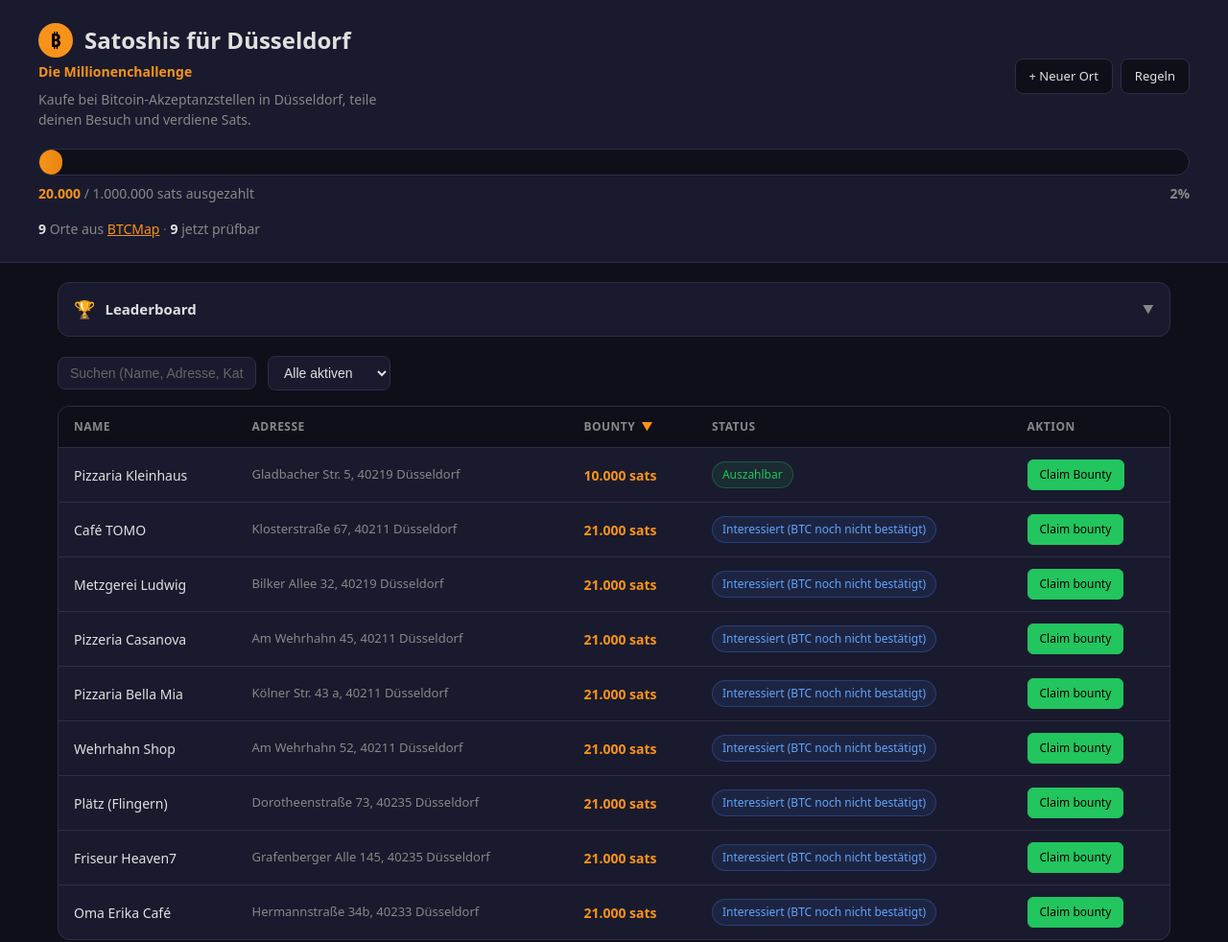
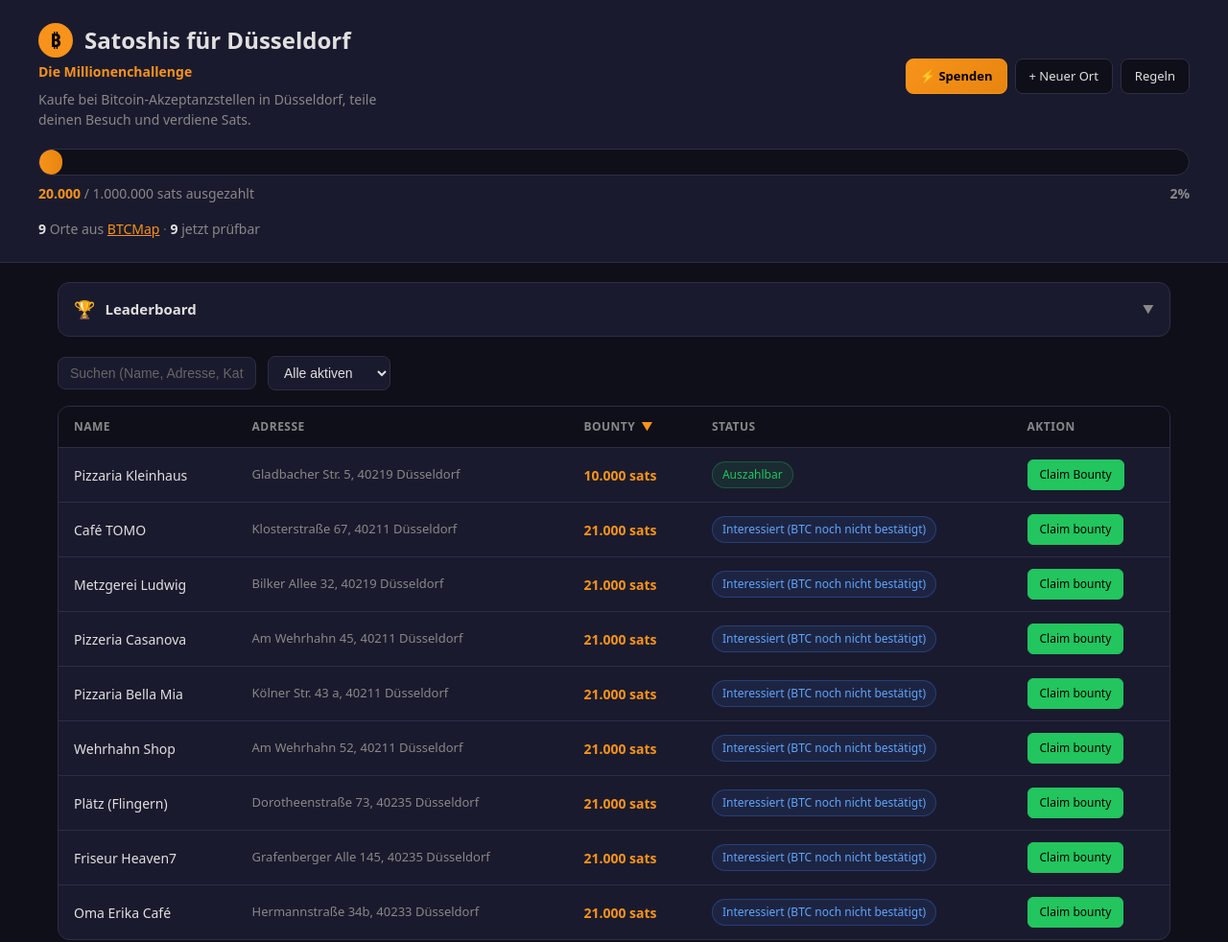
Before and after one commit to arbadacarbaYK/sats4duesseldorf, a plain HTML site: page docs/index.html in a window 1280 px wide. Shown: the top 982 px of the page at 96% size. Drawn offline with nearby package versions, Linux system fonts and the light colour scheme.

Commit message:
Add files via upload

```diff
--- a/docs/index.html
+++ b/docs/index.html
@@ -186,6 +186,20 @@
       background: var(--bg-card);
       border-color: var(--btc-orange);
       color: var(--text-primary);
+    }
+
+    .btn-donate {
+      background: linear-gradient(135deg, var(--btc-orange), var(--btc-orange-dark));
+      color: #000;
+      border-color: var(--btc-orange);
+      font-weight: 600;
+    }
+
+    .btn-donate:hover {
+      background: linear-gradient(135deg, var(--btc-orange-dark), var(--btc-orange));
+      color: #000;
+      transform: translateY(-1px);
+      box-shadow: 0 4px 12px rgba(247, 147, 26, 0.3);
     }
 
     .btn-primary {
@@ -698,6 +712,7 @@
         <p class="header-description">Kaufe bei Bitcoin-Akzeptanzstellen in Düsseldorf, teile deinen Besuch und verdiene Sats.</p>
       </div>
       <div class="header-actions">
+        <a class="btn btn-donate" href="https://bitcoindelta.club/lnurlp/link/VHxYRy" target="_blank" rel="noopener" title="Spende Sats für den Bounty-Topf">⚡ Spenden</a>
         <a class="btn" href="submit.html?form=new-location" id="btnNewLocation">+ Neuer Ort</a>
         <a class="btn" href="#" id="btnRules">Regeln</a>
       </div>
```
